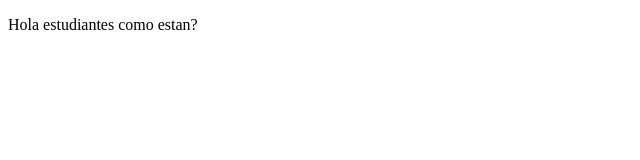
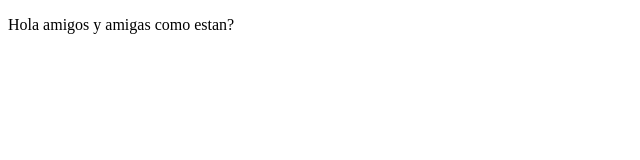
Before and after one commit to reybercaceres/proyectoDemoCursoPrework, a plain HTML site: page index.html in a window 1280 px wide. Shown: the full height of the page, 0-640 px from the left. Drawn offline with Linux system fonts and the light colour scheme.

Commit message:
first commit

```diff
--- a/index.html
+++ b/index.html
@@ -8,7 +8,7 @@
 </head>
 <body>
     <p>
-        Hola estudiantes como estan?
+        Hola amigos y amigas como estan?
 
     </p>
 </body>
```
